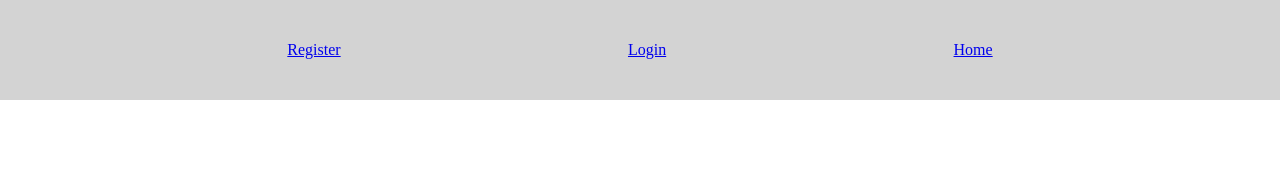
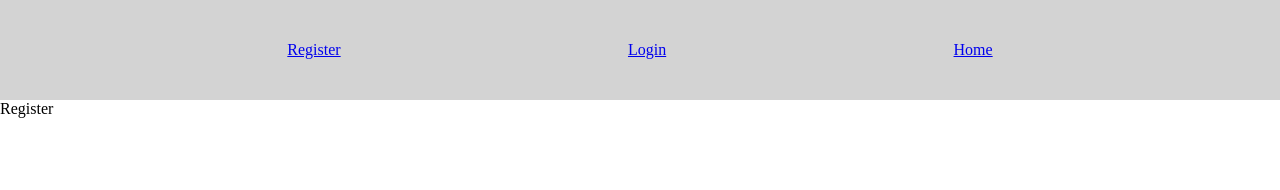
Before and after one commit to danielTiringer/Project-Manager, a React (Create React App) app in the folder user-client/: page /register in a window 1280 px wide. Shown: the top 190 px of the page. Built offline with nearby package versions, Linux system fonts and the light colour scheme; no server answers.

Commit message:
Make new register component

```diff
--- a/user-client/src/App.tsx
+++ b/user-client/src/App.tsx
@@ -7,6 +7,7 @@ import Login from './Pages/Login';
 import Profile from './Pages/Profile';
 import './main.css';
 import UserContext from './Context/UserContext';
+import Register from './Pages/Register';
 
 function App(): JSX.Element {
   return (
@@ -18,6 +19,7 @@ function App(): JSX.Element {
           <Route path="/admin" component={AdminPage}></Route>
           <Route path="/login" component={Login}></Route>
           <Route path="/profile" component={Profile}></Route>
+          <Route path="/register" component={Register}></Route>
         </Switch>
       </UserContext>
     </BrowserRouter>
--- /dev/null
+++ b/user-client/src/Pages/Register.tsx
@@ -0,0 +1,9 @@
+import React from 'react';
+
+export default function Register(): JSX.Element {
+  return (
+    <div>
+      Register
+    </div>
+  );
+}
```
